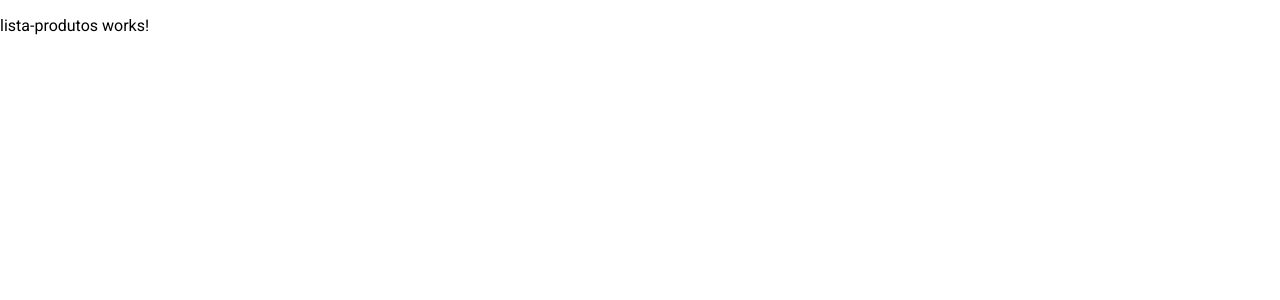
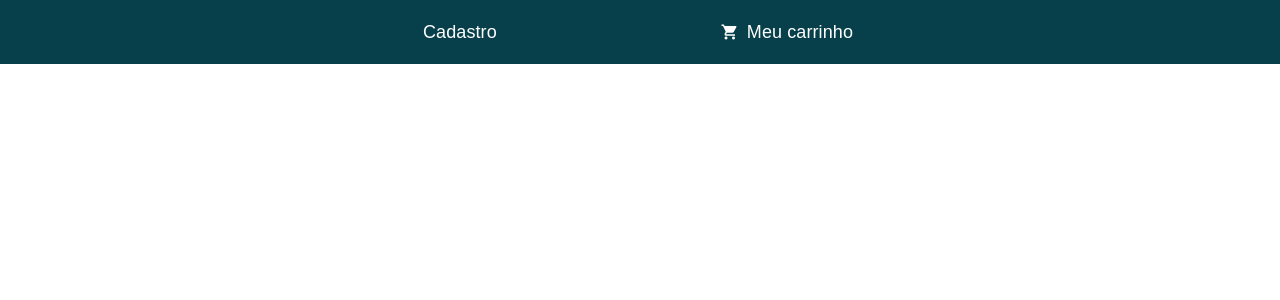
Before and after one commit to jhonatantiene/produtos-carrinho-frontend, an Angular app: page / in a window 1280 px wide. Shown: the top 300 px of the page. Built offline with nearby package versions, Linux system fonts and the light colour scheme.

Commit message:
Cabeçalho
- cabeçalho com 2 botões: Cadastro e Meu carrinho

```diff
--- a/src/app/produtos/lista-produtos/lista-produtos.component.html
+++ b/src/app/produtos/lista-produtos/lista-produtos.component.html
@@ -1 +1,8 @@
-<p>lista-produtos works!</p>
+<mat-toolbar class="cabecalho">
+    <button mat-button [matMenuTriggerFor]="cadastro">Cadastro</button>
+    <mat-menu #cadastro="matMenu">
+        <button mat-menu-item style="text-align: center; color: #07404A;">Novo produto</button>
+    </mat-menu>
+    <button mat-button><mat-icon>shopping_cart</mat-icon>Meu carrinho</button>
+
+</mat-toolbar>
--- a/src/app/produtos/lista-produtos/lista-produtos.component.scss
+++ b/src/app/produtos/lista-produtos/lista-produtos.component.scss
@@ -0,0 +1,13 @@
+.cabecalho {
+    display: flex;
+    justify-content: center;
+    background: #07404A;
+    gap: 200px;
+
+    button {
+        color: white;
+        font-size: large;
+        text-align: center;
+        font-family: sans-serif;
+    }
+}
```
Also changed, not shown: src/app/produtos/lista-produtos/lista-produtos.component.ts (+5 -2 lines), public/carrinho.png (added).
